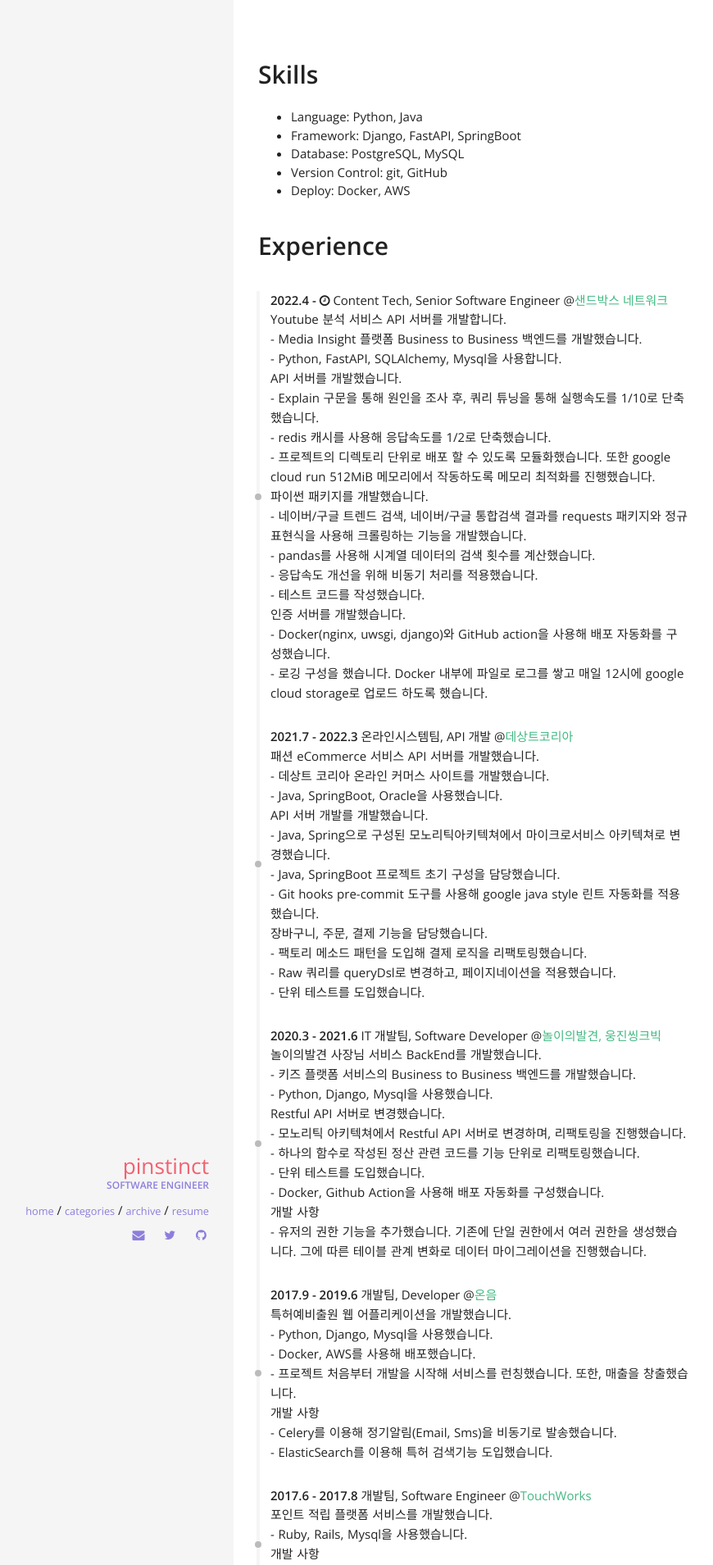
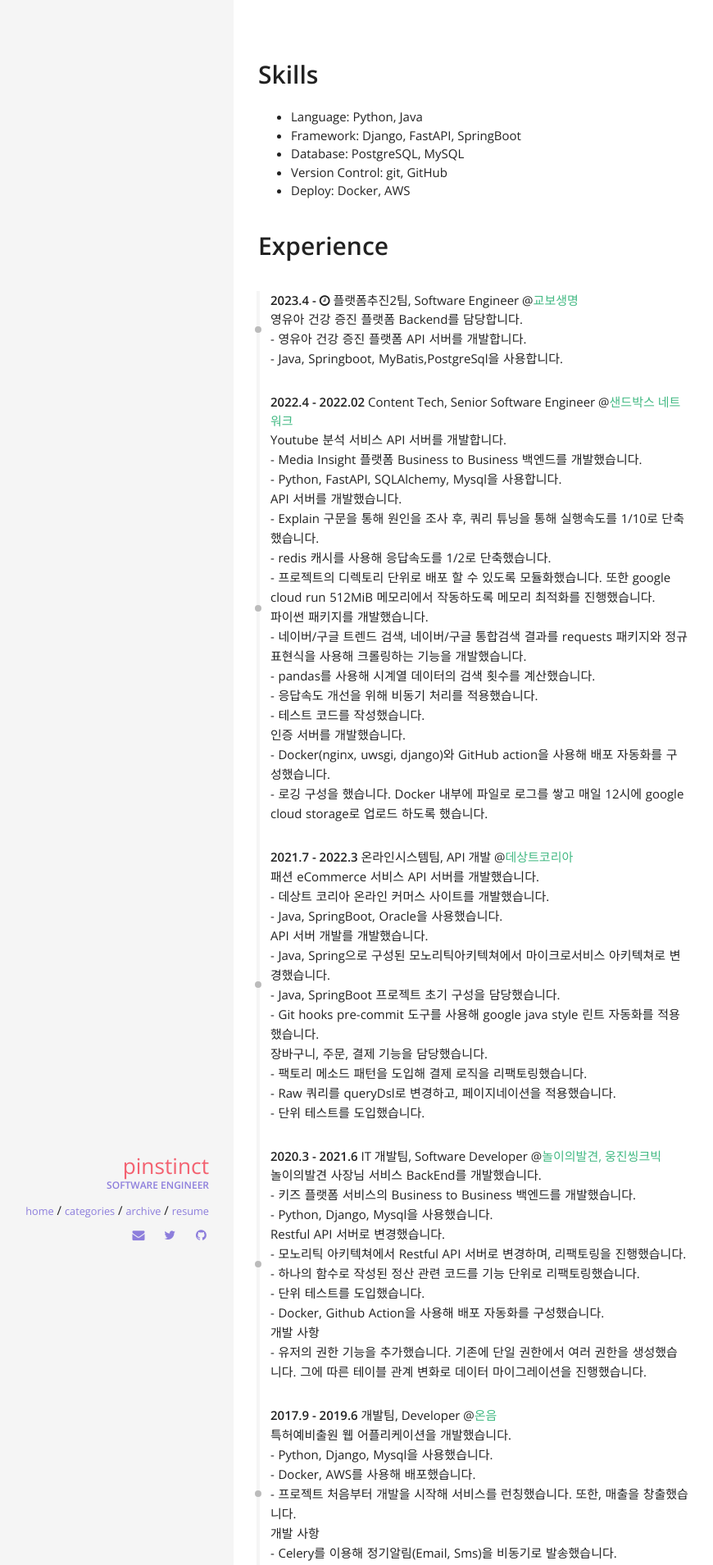
Before and after one commit to pinstinct/pinstinct.github.com, a Jekyll site: the page built from resume.html, in a window 1280 px wide. Shown: the top 1909 px of the page at 82% size, without its empty margins (35-905 px from the left). Built offline with Jekyll 4.4.1, drawn with Linux system fonts in a browser that asks for light colours; comment, search, counter and statistics services are not loaded.

Commit message:
update post

```diff
--- a/_data/index/careers.yml
+++ b/_data/index/careers.yml
@@ -1,8 +1,19 @@
 # careers section data
 # if you don't have language feature(language.yml is empty), ignore "i18n" items
+- name: 교보생명
+  link: https://www.donots.co.kr/main/
+  date: 2023.4 - <i class="fa fa-clock-o" aria-hidden="true" title="Until Now"></i>
+  job: 플랫폼추진2팀, Software Engineer
+  descr: "
+  영유아 건강 증진 플랫폼 Backend를 담당합니다.<br>
+  - 영유아 건강 증진 플랫폼 API 서버를 개발합니다.<br>
+  - Java, Springboot, MyBatis,PostgreSql을 사용합니다.<br>
+
+  "
+
 - name: 샌드박스 네트워크
   link: https://sandbox.co.kr
-  date: 2022.4 - <i class="fa fa-clock-o" aria-hidden="true" title="Until Now"></i>
+  date: 2022.4 - 2022.02
   job: Content Tech, Senior Software Engineer
   descr: "
   Youtube 분석 서비스 API 서버를 개발합니다.<br>
```
